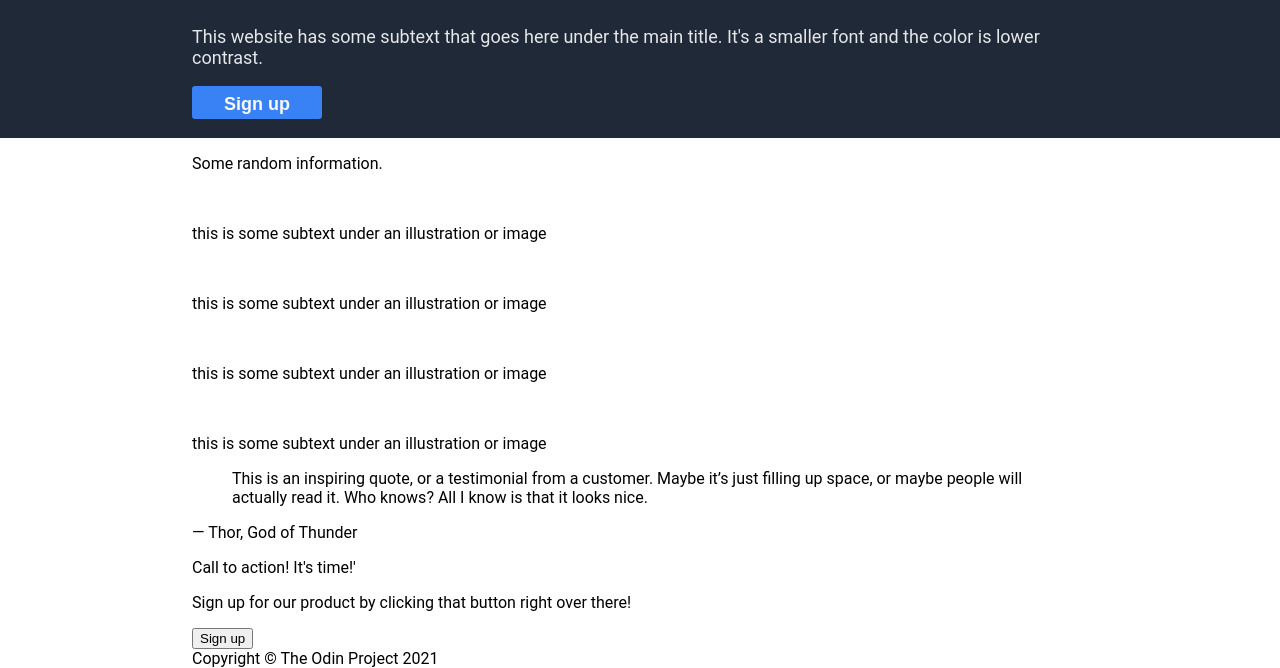
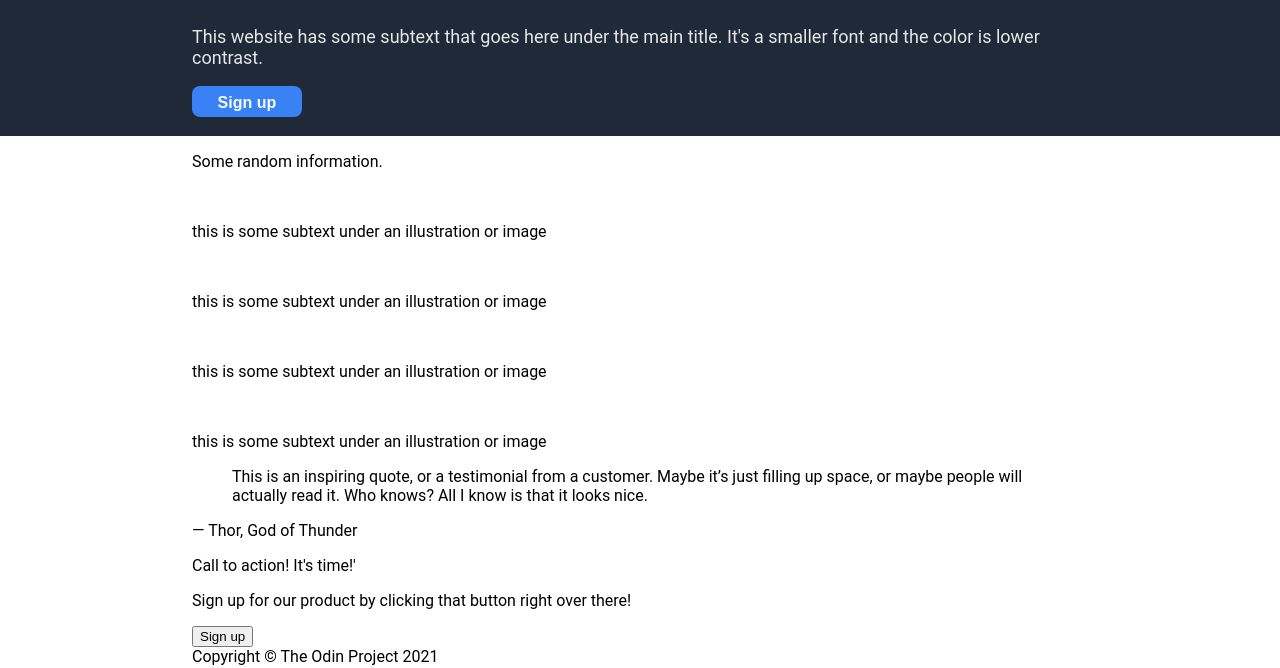
Before and after one commit to tg0xff/odin-landing-page, a plain HTML site: page index.html in a window 1280 px wide. Shown: the part 155-823 px from the top of the page. Drawn offline with Linux system fonts and the light colour scheme.

Commit message:
Adjust dimensions of hero's button

```diff
--- a/style.css
+++ b/style.css
@@ -61,9 +61,9 @@ body > * { padding: 0 15%; }
 .hero-body > button {
     color: var(--foreground-hero-main);
     background-color: var(--background-button);
-    font-size: var(--font-hero-secondary);
+    font-size: 1rem;
     font-weight: 700;
     border: none;
-    border-radius: 0.2rem;
-    padding: 0.5rem 2rem 0.25rem;
+    border-radius: 0.5rem;
+    padding: 0.5rem 1.6rem 0.3333rem;
 }
```
